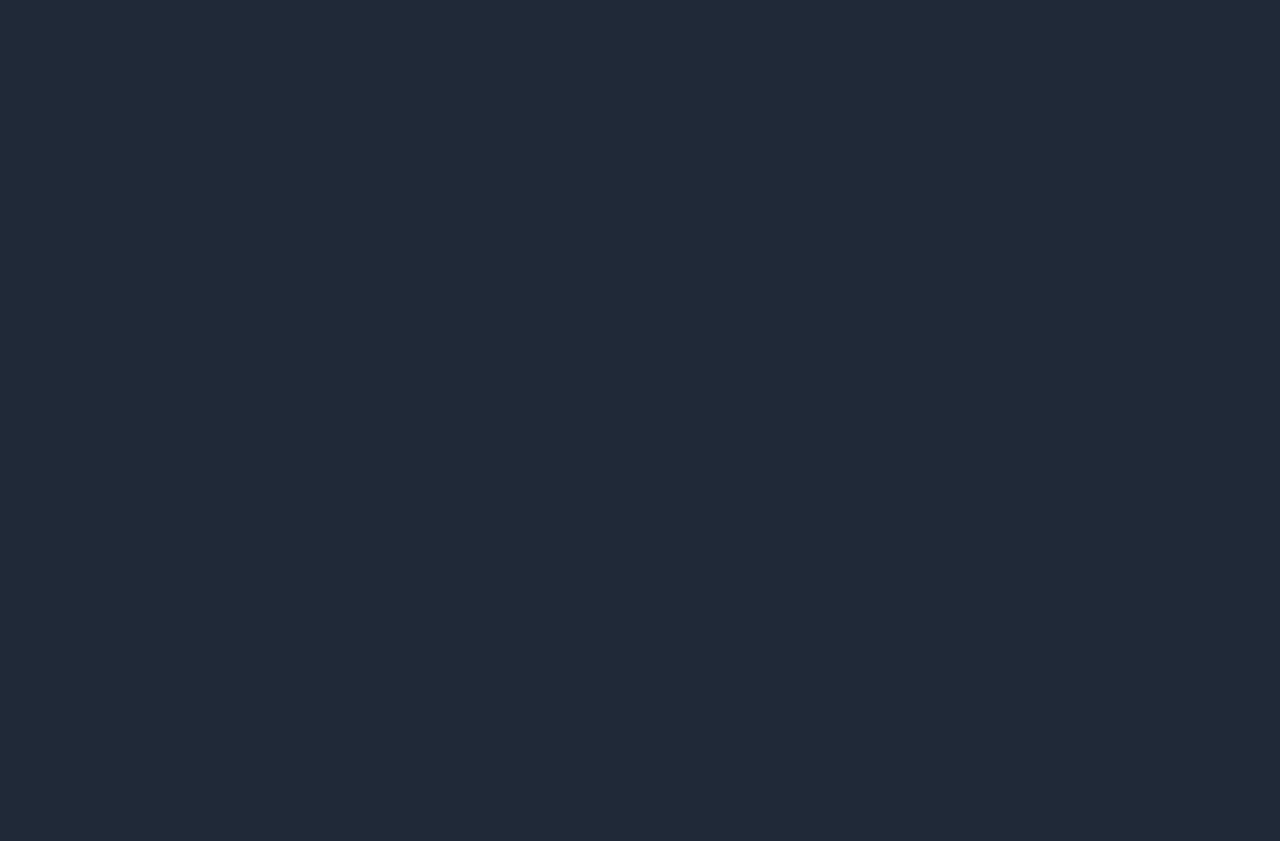
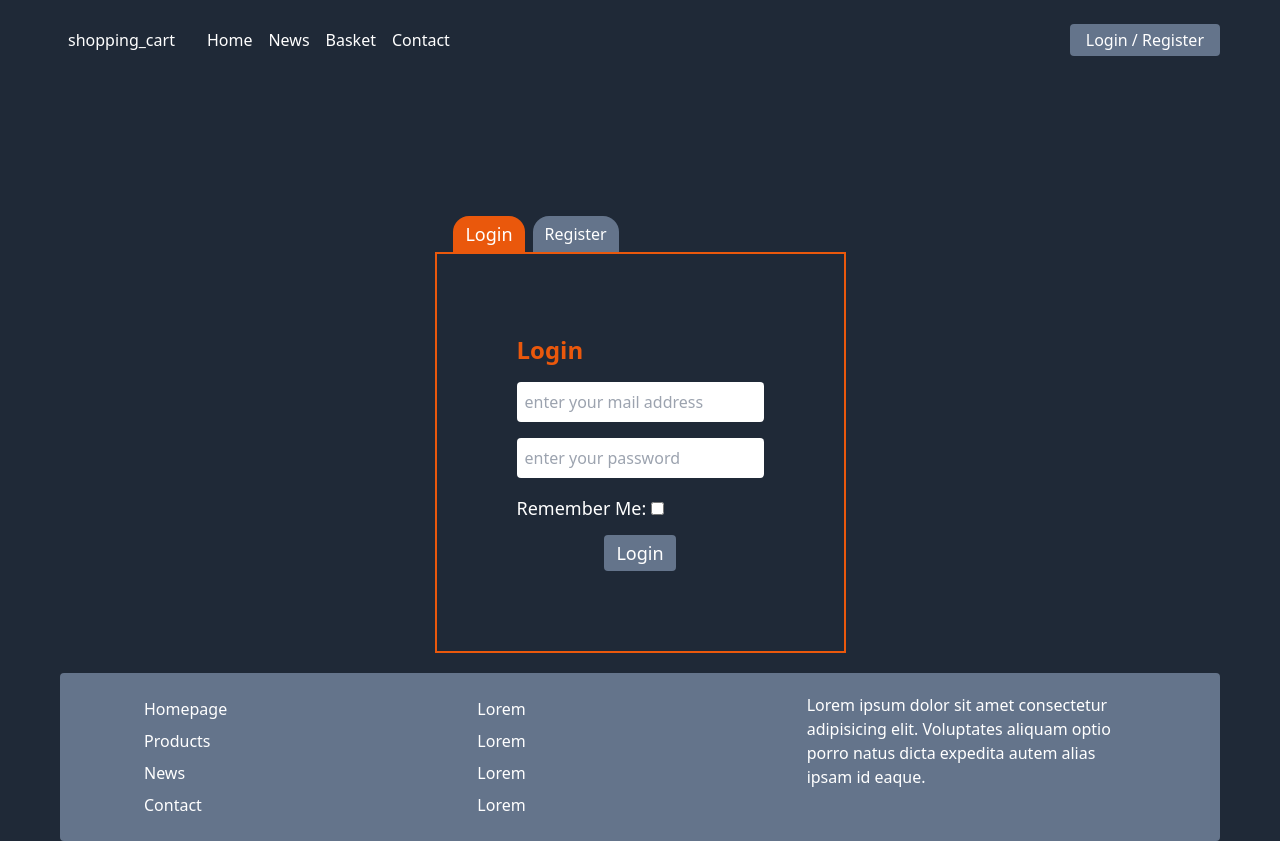
Before and after one commit to iorir/ecommerce-react, a React (Create React App) app: page /LogReg in a window 1280 px wide. Before the commit this address had no page. Built offline with nearby package versions, Linux system fonts and the light colour scheme.

Commit message:
feat: add login and register pages

```diff
--- a/src/App.tsx
+++ b/src/App.tsx
@@ -6,6 +6,7 @@ import Layout from "./components/Layout";
 import News from "./Pages/News";
 import Profile from "./Pages/Profile";
 import Basket from "./Pages/Basket";
+import LogReg from "./Pages/LogReg";
 
 function App() {
   return (
@@ -17,6 +18,8 @@ function App() {
           <Route path="/News" element={< News/>} />
           <Route path="/Profile" element={< Profile/>} />
           <Route path="/Basket" element={< Basket/>} />
+          <Route path="/LogReg" element={< LogReg/>} />
+
         </Route>
       </Routes>
     </div>
--- /dev/null
+++ b/src/Pages/LogReg.tsx
@@ -0,0 +1,12 @@
+import { useState } from "react";
+import Login from "../components/Login";
+import Register from "../components/Register";
+function LogReg() {
+  const [log, setLog] = useState(true);
+  const changePage = () => {
+    setLog(!log);
+  };
+  return <div>{log ? <Login changePage={changePage} /> : <Register changePage={changePage} />}</div>;
+}
+
+export default LogReg;
--- a/src/components/Card/index.tsx
+++ b/src/components/Card/index.tsx
@@ -13,11 +13,11 @@ function Card({ ldesc, desc, title, price, className, img, ...props }: ICard) {
   const [showModal, setShowModal] = useState(false);
   return (
     <div className="h-full border-2  flex flex-col border-orange-600  bg-slate-600 rounded p-5 max-w-xs">
-      <div className="mb-3">
+      <div className="mb-3 h-10">
         <h2>{title}</h2>
       </div>
-      <div>
-        <img className="mx-auto rounded" src={img} alt="" />
+      <div className="mx-auto">
+        <img className="rounded h-48" src={img} alt=""/>
       </div>
       <div className="truncate mt-3 mb-3">{desc}</div>
       {price && <div>{price}$</div>}
--- /dev/null
+++ b/src/components/Login/index.tsx
@@ -0,0 +1,52 @@
+import React from "react";
+interface IChange {
+  changePage: () => void;
+}
+function Login({ changePage }: IChange) {
+  return (
+    <div>
+      <div className="flex mt-40 flex-col">
+        <div className=" justify-center mr-56 flex">
+          <button className=" bg-orange-600 text-lg px-3 py-1 rounded-t-2xl mr-2 ml-4">
+            Login
+          </button>
+          <button
+            onClick={() => changePage()}
+            className="bg-slate-500 px-3 py-1 rounded-t-2xl"
+          >
+            Register
+          </button>
+        </div>
+        <form
+          className="flex flex-col mx-auto border-2 border-orange-600 p-20"
+          action=""
+        >
+          <h1 className="text-2xl font-bold text-orange-600 mb-4">Login</h1>
+          <input
+            className="p-2 mb-4 rounded"
+            placeholder="enter your mail address"
+            type="text"
+          />
+          <input
+            className="p-2 mb-4 rounded"
+            placeholder="enter your password"
+            type="text"
+          />
+          <div>
+            <label className="text-lg" htmlFor="check">
+              Remember Me:{" "}
+            </label>
+            <input className="mb-5" id="check" type="checkbox" />
+          </div>
+          <div className="flex justify-center ">
+            <button className="hover:bg-orange-600 text-lg bg-slate-500 px-3 py-1 rounded">
+              Login
+            </button>
+          </div>
+        </form>
+      </div>
+    </div>
+  );
+}
+
+export default Login;
--- a/src/components/Profile/index.tsx
+++ b/src/components/Profile/index.tsx
@@ -1,27 +1,45 @@
-import React from "react";
+import { useState } from "react";
 import { Link } from "react-router-dom";
 function Profile() {
-  //check login status
-
   return (
     <div className="flex justify-center mt-3 md:mt-0">
-      <div className="hidden">
-        <button className="bg-slate-500 rounded-sm p-1 ml-2">Login</button>
-        <button className="bg-slate-500 rounded-sm p-1 ml-2">Sign Up</button>
+      <div className=" justify-center flex">
+        <Link  className="bg-slate-500 hover:bg-orange-600 rounded p-1 px-4 ml-2 flex justify-center" to={"/LogReg"}>
+          <button className="">
+            Login / Register
+          </button>
+        </Link>
       </div>
-      <div className="flex-col items-center group">
+      <div className="flex-col items-center group hidden">
         <button className="flex items-center ">
-        <img className="rounded-full mr-3" src="https://picsum.photos/50" alt="" />
-         recaizademahmutekrem
+          <img
+            className="rounded-full mr-3"
+            src="https://picsum.photos/50"
+            alt=""
+          />
+          recaizademahmutekrem
         </button>
 
-        <div className="bg-orange-600 absolute invisible group-focus-within:visible rounded-sm  mt-2 ">
-            <ul>
-            <Link to={"/Profile"}><li className="p-1 hover:cursor-pointer hover:bg-orange-700 rounded-sm flex w-40"> Profile</li></Link>
-            <Link to={"/Cart"}><li className="p-1 hover:cursor-pointer hover:bg-orange-700 rounded-sm flex w-40">Cart </li></Link>
-            <Link to={"/"}><li className="p-1 hover:cursor-pointer hover:bg-orange-700 rounded-sm flex w-40"> Logout</li></Link>
-
-            </ul>
+        <div className="bg-orange-600 absolute invisible group-focus-within:visible rounded  mt-2 ">
+          <ul>
+            <Link to={"/Profile"}>
+              <li className="p-1 hover:cursor-pointer hover:bg-orange-700 rounded-sm flex w-40">
+                {" "}
+                Profile
+              </li>
+            </Link>
+            <Link to={"/Cart"}>
+              <li className="p-1 hover:cursor-pointer hover:bg-orange-700 rounded-sm flex w-40">
+                Cart{" "}
+              </li>
+            </Link>
+            <Link to={"/"}>
+              <li className="p-1 hover:cursor-pointer hover:bg-orange-700 rounded-sm flex w-40">
+                {" "}
+                Logout
+              </li>
+            </Link>
+          </ul>
         </div>
       </div>
     </div>
--- /dev/null
+++ b/src/components/Register/index.tsx
@@ -0,0 +1,52 @@
+import React from "react";
+interface IChange {
+  changePage: () => void;
+}
+function Register({ changePage }: IChange) {
+  return (
+    <div>
+      <div className="flex mt-40 flex-col">
+        <div className=" justify-center mr-56 flex">
+          <button
+            onClick={() => changePage()}
+            className="bg-slate-500 px-3 py-1 rounded-t-2xl ml-3 mr-2"
+          >
+            Login
+          </button>
+          <button
+            onClick={() => changePage()}
+            className="text-lg bg-orange-600 px-3 py-1 rounded-t-2xl"
+          >
+            Register
+          </button>
+        </div>
+        <form
+          className="flex flex-col mx-auto border-2 border-orange-600 p-20"
+          action=""
+        >
+          <h1 className="text-2xl font-bold text-orange-600 mb-4">Register</h1>
+          <input className="p-2 mb-4 rounded" placeholder="Name" type="text" />
+          <input
+            className="p-2 mb-4 rounded"
+            placeholder="Surname"
+            type="text"
+          />
+          <input className="p-2 mb-4 rounded" placeholder="Phone" type="text" />
+          <input className="p-2 mb-4 rounded" placeholder="Mail" type="text" />
+          <input
+            className="p-2 mb-4 rounded"
+            placeholder="Password"
+            type="text"
+          />
+          <div className="flex justify-center ">
+            <button className="hover:bg-orange-600 text-lg bg-slate-500 px-3 py-1 rounded">
+              Register
+            </button>
+          </div>
+        </form>
+      </div>
+    </div>
+  );
+}
+
+export default Register;
```
